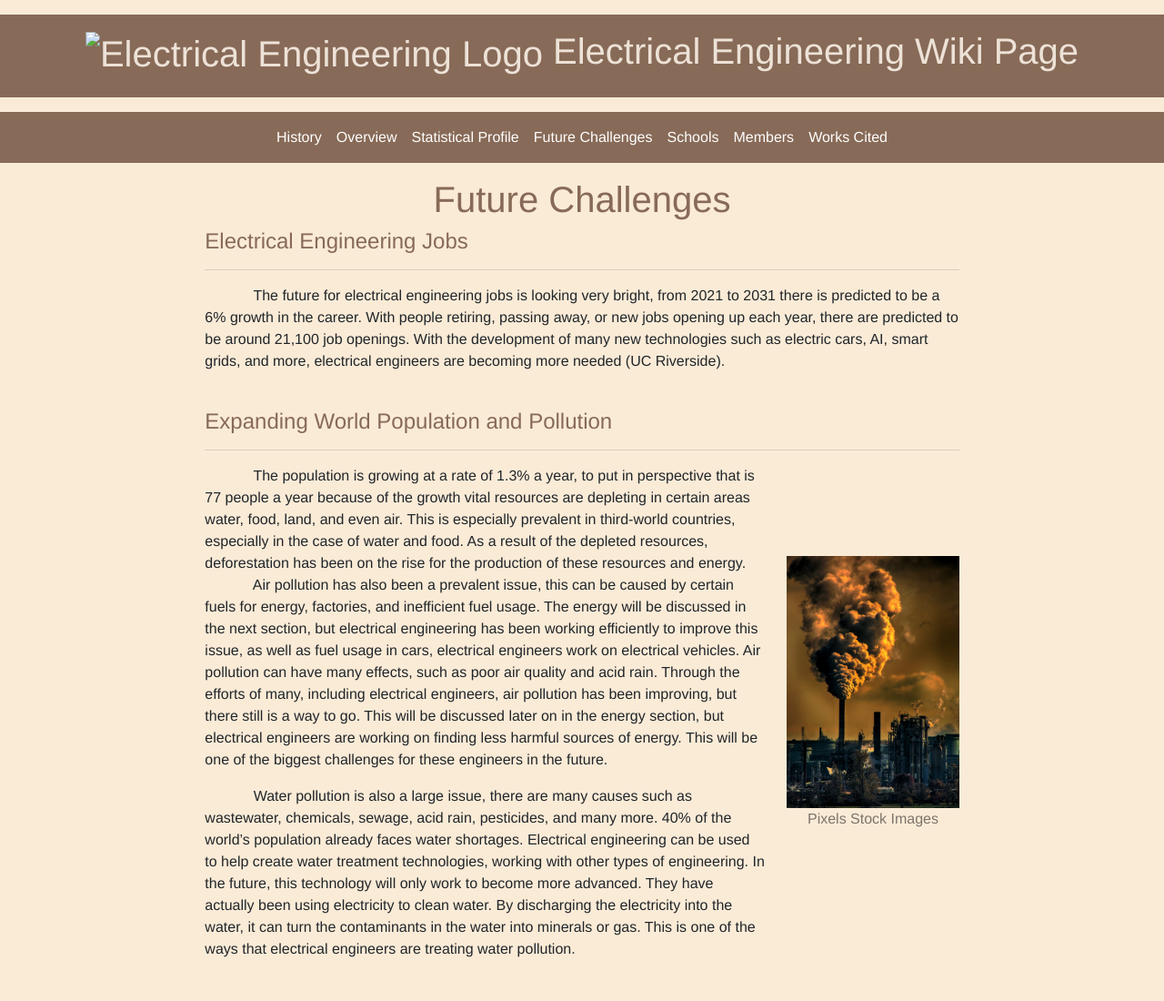
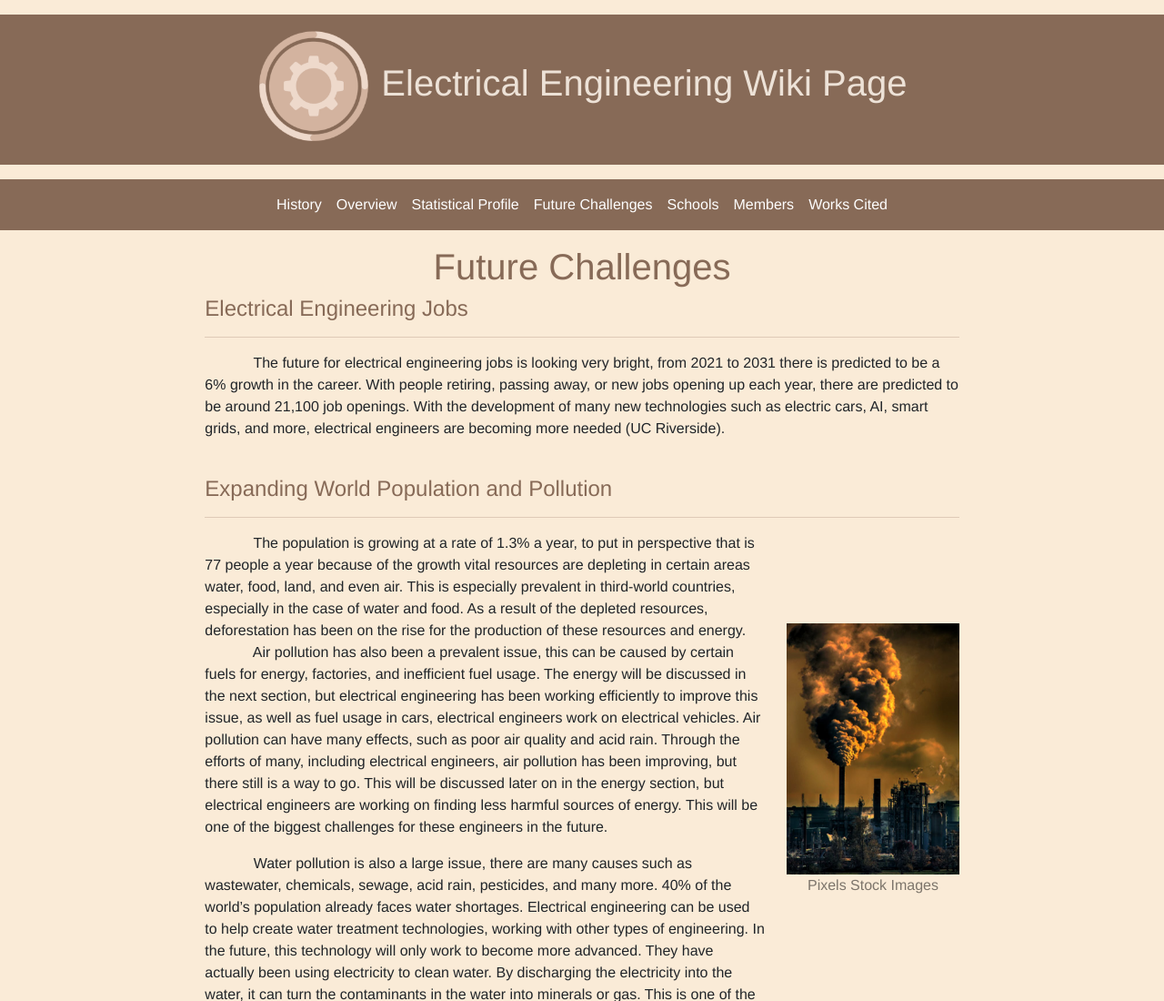
Before and after one commit to GuyTheresias/Engineering-Wiki, a plain HTML site: page futureChallenges.html in a window 1280 px wide. Shown: the top 1100 px of the page at 91% size. Drawn offline with nearby package versions, Linux system fonts and the light colour scheme; the site is published under a folder, as on GitHub Pages, so addresses that start at the root find nothing.

Commit message:
Fixed Logo problem

```diff
--- a/futureChallenges.html
+++ b/futureChallenges.html
@@ -50,7 +50,7 @@
 <body>
     <div class="nav1 container-fluid mt-3 text-center p-3">
         <h1>
-            <img src="/Imgs/Logo.png" class="logo img-fluid" alt="Electrical Engineering Logo">
+            <img src="Imgs/Logo.png" class="logo img-fluid" alt="Electrical Engineering Logo">
             Electrical Engineering Wiki Page
         </h1>
     </div>
```
Also changed, not shown: index.html (+1 -1 lines), members.html (+1 -1 lines), overview.html (+1 -1 lines), schools.html (+1 -1 lines), worksCited.html (+1 -1 lines).
